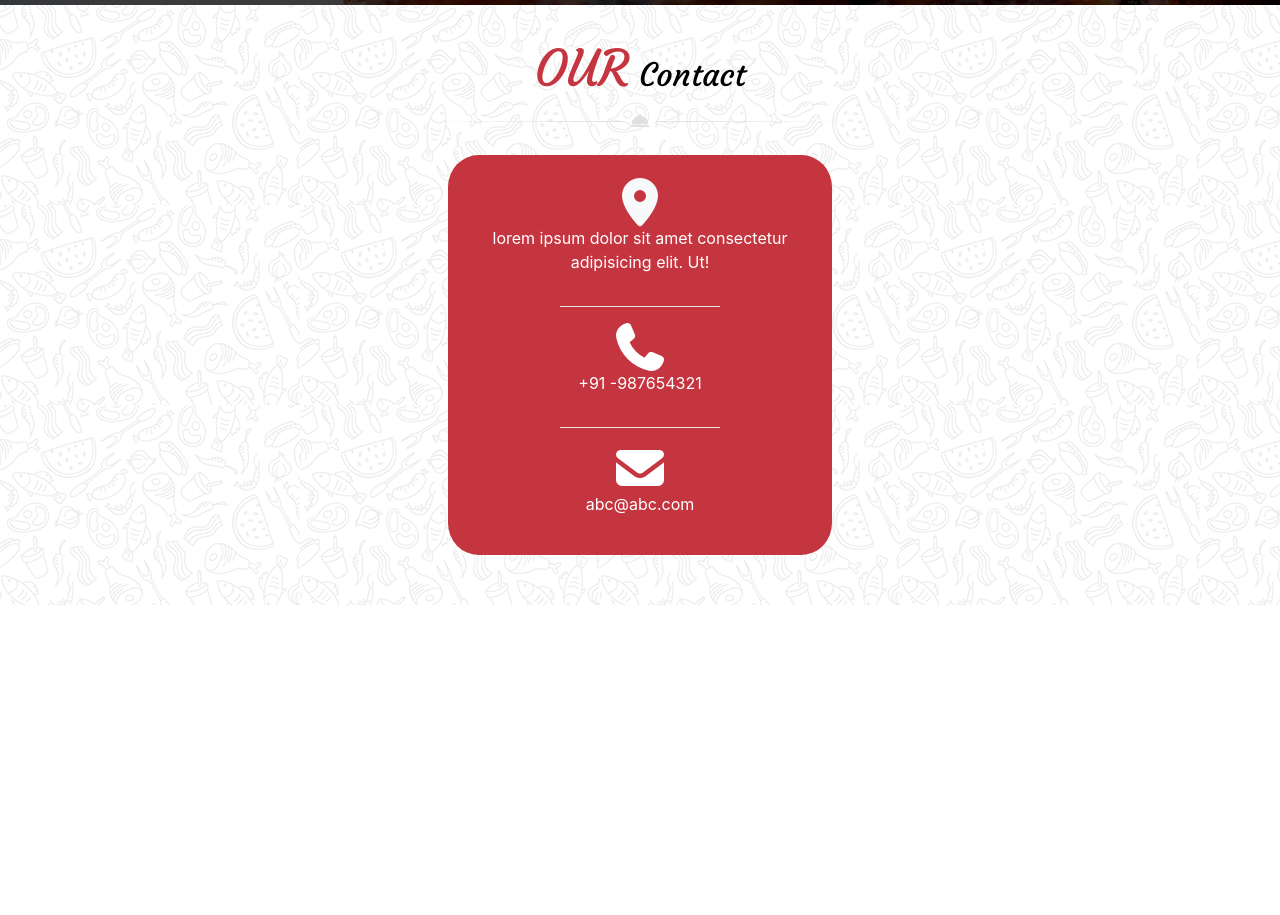
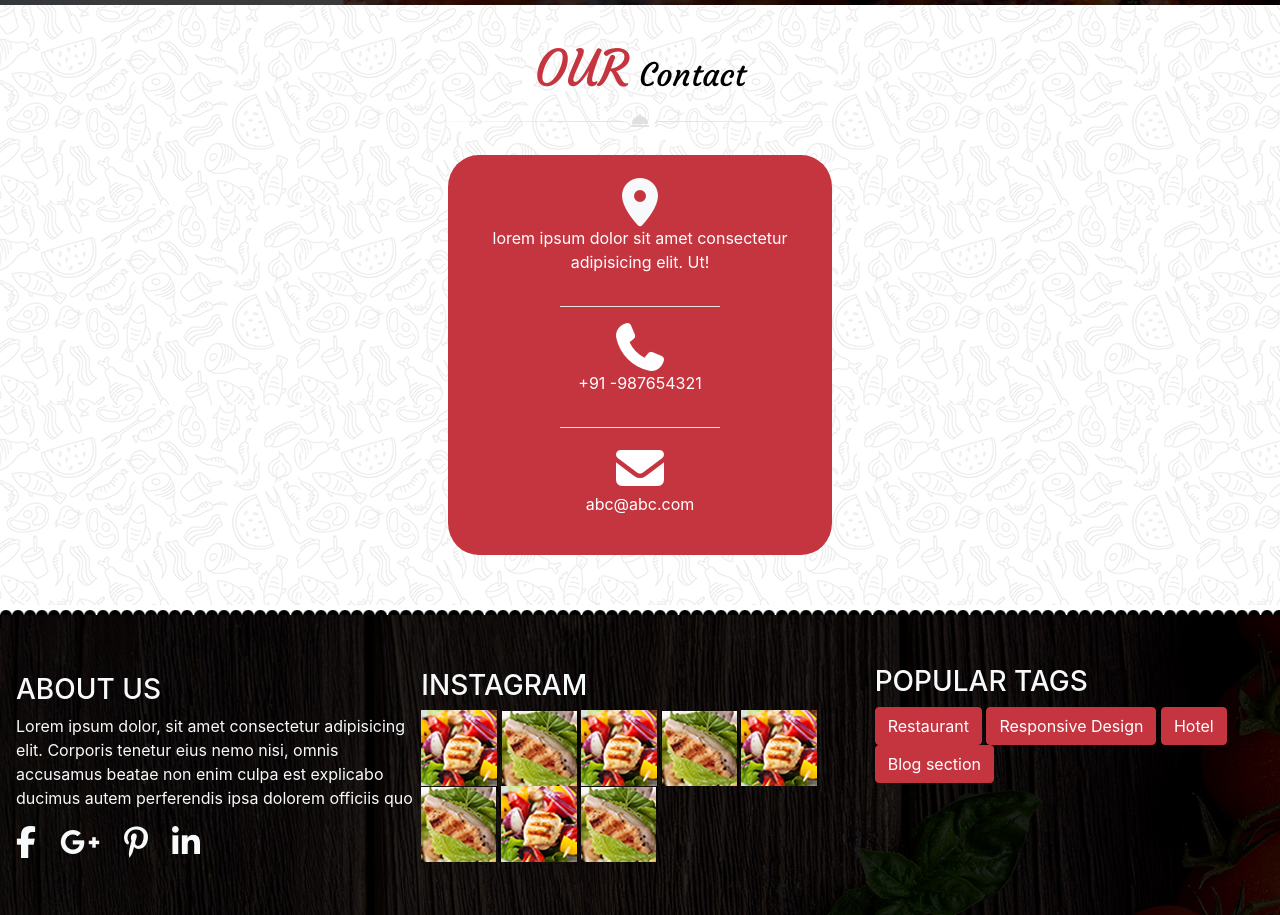
Before and after one commit to Mkaranfil/Site-du-chef-, a website: page index.html in a window 1280 px wide. Shown: the part 5382-6297 px from the top of the page. Before the commit the page ends 5987 px from the top, so only its background shows below. Drawn offline with nearby package versions, Linux system fonts and the light colour scheme.

Commit message:
footer version 0.1

```diff
--- a/index.html
+++ b/index.html
@@ -1001,14 +1001,84 @@
             <i class="fas fa-envelope fa-3x"></i>
             <p>abc@abc.com</p>
 
+        </div>
+
+    </section>
+
+    <!-- footer -->
+
+    <div class="decoration" style="height: 10px;">
+    </div>
+
+
+    <footer class="d-flex justify-content-center align-items-center flex-row" style="width: 100%; height: 300px;">
+
+        <div class="about d-flex justify-content-start align-items-start flex-column text-light ml-3">
+            <h3>ABOUT US</h3>
+
+            <p>Lorem ipsum dolor, sit amet consectetur adipisicing elit. Corporis tenetur eius nemo nisi, omnis
+                accusamus beatae non enim culpa est explicabo ducimus autem perferendis ipsa dolorem officiis quo
+
+            </p>
+
+            <div class="iconFoot d-flex justify-content-start align-items-start flex-row">
+                <i class="fab fa-facebook-f fa-2x mr-4"></i>
+                <i class="fab fa-google-plus-g fa-2x mr-4"></i>
+                <i class="fab fa-pinterest-p fa-2x mr-4"></i>
+                <i class="fab fa-linkedin-in fa-2x"></i>
+
+
+            </div>
 
 
         </div>
 
 
 
+        <div class="insta text-light pr-5" style="width: 30%;">
+            <h3>INSTAGRAM</h3>
+            <div class="d-inline-block">
+                <img src="./public/img/instragram_gallery_img1.jpg" alt="">
+                <img src="./public/img/instragram_gallery_img2.jpg" alt="">
+                <img src="./public/img/instragram_gallery_img1.jpg" alt="">
+                <img src="./public/img/instragram_gallery_img2.jpg" alt="">
+                <img src="./public/img/instragram_gallery_img1.jpg" alt="">
+                <img src="./public/img/instragram_gallery_img2.jpg" alt="">
+                <img src="./public/img/instragram_gallery_img1.jpg" alt="">
+                <img src="./public/img/instragram_gallery_img2.jpg" alt="">
 
-    </section>
+
+            </div>
+
+        </div>
+
+
+
+        <div class="popu text-light" style="height: 200px;">
+            <h3>POPULAR TAGS</h3>
+            <div class="d-inline-block">
+                <button type="button" class="btn btn-danger">Restaurant</button>
+                <button type="button" class="btn btn-danger">Responsive Design</button>
+                <button type="button" class="btn btn-danger">Hotel</button>
+                <button type="button" class="btn btn-danger">Blog section</button>
+
+
+            </div>
+
+        </div>
+
+
+
+
+
+
+
+
+
+
+
+
+    </footer>
 
 
 
--- a/src/scss/modules/_footer.scss
+++ b/src/scss/modules/_footer.scss
@@ -0,0 +1,27 @@
+
+
+.decoration{
+    background-image: url('../../public/img/footer_bottom_decoration_img.png');
+    background-color: black;
+    ;
+}
+
+footer{
+    background-image: url('../../public/img/footer_background.jpg');
+    background-position: cover;
+}
+
+.about{
+    flex: 1;
+}
+
+.insta{
+    flex: 1;
+}
+
+.popu{
+    flex: 1;
+}
+.iconFoot>i:hover{
+    color: $red;
+}
```
Also changed, not shown: public/css/app.css.
